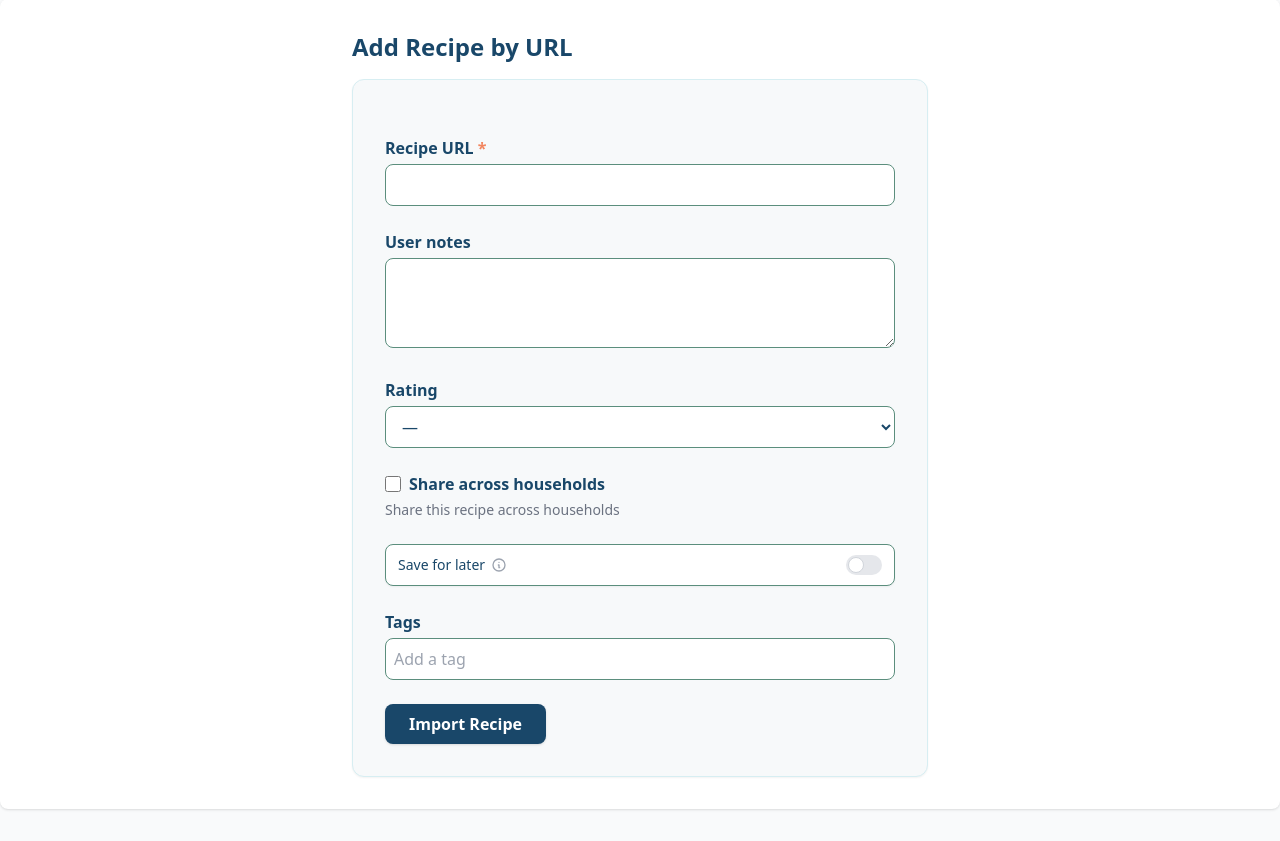
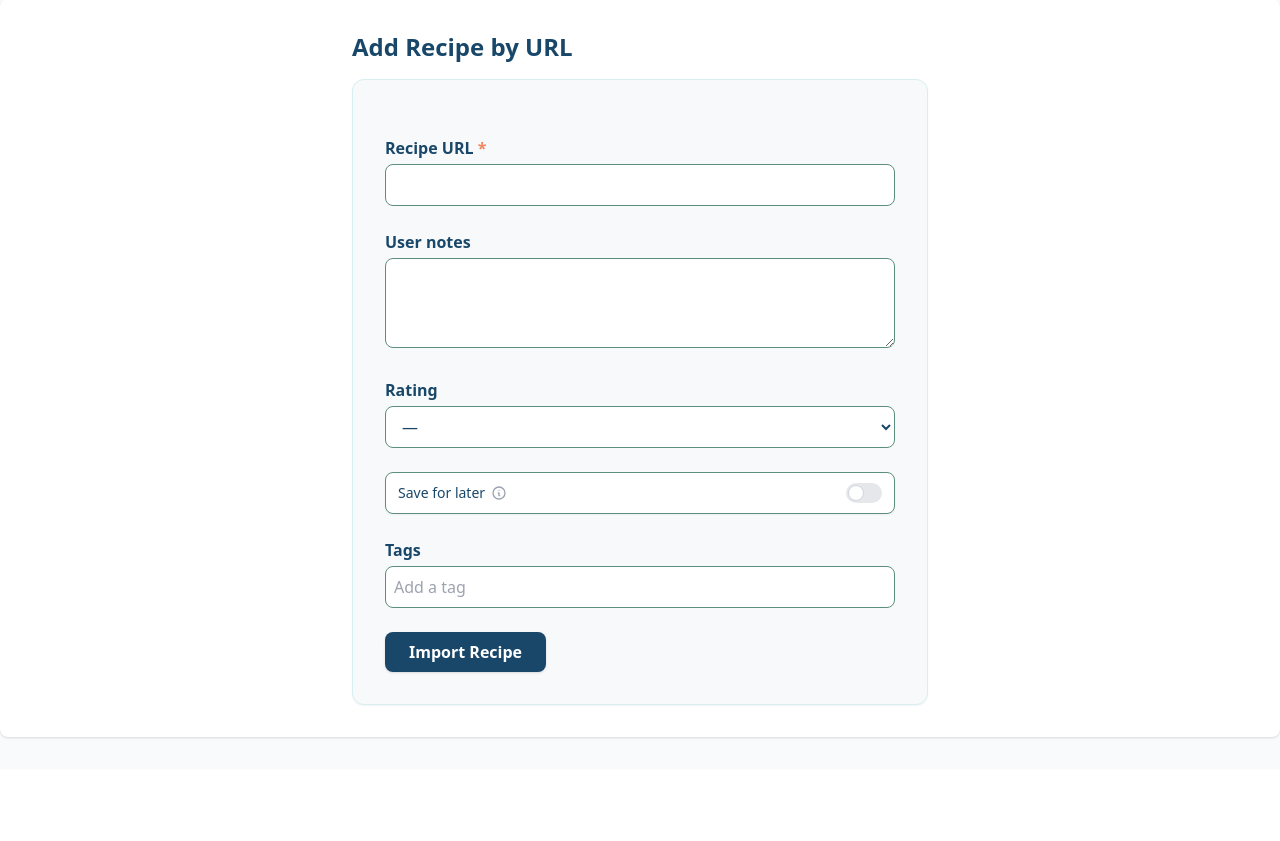
Before and after one commit to soehlert/KitchenClip, a Django app: page /add/ in a window 1280 px wide. Shown: the part 99-940 px from the top of the page. After the commit the page ends 838 px from the top, so only its background shows below. Run offline with Django 5.2, Linux system fonts and the light colour scheme; a user stored in the database is signed in; data comes from the database, SQL or seed files in the repository; data that the repository does not hold is empty; parts of the project's set-up code (start-up, migrations or seed data) failed here and were passed over; some libraries are stand-ins or nearby versions.

Commit message:
feat: default recipes to shared across households and remove windows hello text
- Default Recipe.is_shared to True and remove is_shared toggle from forms and UI
- Share all recipes to shared catalog by default while preserving strict household isolation
- Remove redundant 'Shared' badge from own recipe cards
- Remove Windows Hello references and text in authentication templates and test docs
- Alias /add/manual/ path to scratch create view
- Add migration 0019_alter_recipe_is_shared to update existing recipes

```diff
--- a/recipes/forms.py
+++ b/recipes/forms.py
@@ -47,7 +47,7 @@ class RecipeImportForm(forms.ModelForm):
 
     class Meta:
         model = Recipe
-        fields = ["original_url", "user_notes", "rating", "is_shared", "is_future"]
+        fields = ["original_url", "user_notes", "rating", "is_future"]
         labels = {
             "is_future": "Save for later",
         }
@@ -59,9 +59,6 @@ class RecipeImportForm(forms.ModelForm):
             "user_notes": forms.Textarea(attrs={
                 "class": "w-full px-3 py-2 border border-[#5B8E7D] rounded-lg bg-white focus:outline-none focus:ring-2 focus:ring-[#194769] text-[#194769]",
                 "rows": 3,
-            }),
-            "is_shared": forms.CheckboxInput(attrs={
-                "class": "w-4 h-4 text-[#194769] border-[#5B8E7D] rounded focus:ring-[#194769]"
             }),
             "is_future": forms.CheckboxInput(attrs={
                 "class": "w-4 h-4 text-[#194769] border-[#5B8E7D] rounded focus:ring-[#194769]"
@@ -134,7 +131,7 @@ class RecipeUpdateForm(forms.ModelForm):
             "title", "description", "original_url",
             "prep_time", "cook_time", "total_time", "servings",
             "rating", "instructions", "user_notes",
-            "image_url", "is_shared", "is_future"
+            "image_url", "is_future"
         ]
         labels = {
             "is_future": "Save for later",
@@ -176,9 +173,6 @@ class RecipeUpdateForm(forms.ModelForm):
             }),
             "image_url": forms.URLInput(attrs={
                 "class": "w-full px-3 py-2 border border-[#5B8E7D] rounded-lg bg-white focus:outline-none focus:ring-2 focus:ring-[#194769] text-[#194769]"
-            }),
-            "is_shared": forms.CheckboxInput(attrs={
-                "class": "w-4 h-4 text-[#194769] border-[#5B8E7D] rounded focus:ring-[#194769]"
             }),
             "is_future": forms.CheckboxInput(attrs={
                 "class": "w-4 h-4 text-[#194769] border-[#5B8E7D] rounded focus:ring-[#194769]"
@@ -380,7 +374,7 @@ class RecipeScratchForm(forms.ModelForm):
         model = Recipe
         fields = [
             "title", "description", "original_url", "rating", "image_url",
-            "prep_time", "cook_time", "total_time", "servings", "user_notes", "is_shared", "is_future"
+            "prep_time", "cook_time", "total_time", "servings", "user_notes", "is_future"
         ]
         widgets = {
             "title": forms.TextInput(attrs={
@@ -405,9 +399,6 @@ class RecipeScratchForm(forms.ModelForm):
             "servings": forms.NumberInput(attrs={
                 "class": "w-full px-3 py-2 border border-[#5B8E7D] rounded-lg bg-white focus:outline-none focus:ring-2 focus:ring-[#194769] text-[#194769]",
                 "min": "1"
-            }),
-            "is_shared": forms.CheckboxInput(attrs={
-                "class": "w-4 h-4 text-[#194769] border-[#5B8E7D] rounded focus:ring-[#194769]"
             }),
             "is_future": forms.CheckboxInput(attrs={
                 "class": "w-4 h-4 text-[#194769] border-[#5B8E7D] rounded focus:ring-[#194769]"
--- a/recipes/models.py
+++ b/recipes/models.py
@@ -1,5 +1,6 @@
 import hashlib
 import random
+import re
 import secrets
 from datetime import timedelta
 
@@ -275,7 +276,7 @@ class Recipe(models.Model):
         related_name='created_recipes'
     )
     is_shared = models.BooleanField(
-        default=False,
+        default=True,
         help_text="Share this recipe across households"
     )
     title = models.CharField(max_length=200)
@@ -422,11 +423,17 @@ class RecipeTag(models.Model):
         if existing:
             return existing
 
-        # If clean_name itself is formatted as a slug (e.g. 'comfort-food'), match by slug
+        # 2. If clean_name is formatted as a slug (e.g. 'mac-cheese' or 'gluten-free'), match by slug
         if clean_name.lower() == target_slug:
             existing_by_slug = cls.objects.filter(household=household, slug=target_slug).first()
             if existing_by_slug:
                 return existing_by_slug
+
+        # 3. Match whitespace and hyphen variations (e.g. 'Gluten Free' matching 'Gluten-Free')
+        normalized_clean = re.sub(r'[\s\-]+', ' ', clean_name).strip().lower()
+        for candidate in cls.objects.filter(household=household):
+            if re.sub(r'[\s\-]+', ' ', candidate.name).strip().lower() == normalized_clean:
+                return candidate
 
         # 2. Not found: create new tag
         tag_color = color or cls.get_unique_tag_color()
--- a/recipes/services.py
+++ b/recipes/services.py
@@ -118,7 +118,7 @@ class RecipeCloningService:
         cloned_recipe = Recipe.objects.create(
             household=target_household,
             created_by=target_user,
-            is_shared=False,
+            is_shared=True,
             title=source_recipe.title,
             description=source_recipe.description,
             original_url=target_url,
--- a/recipes/urls.py
+++ b/recipes/urls.py
@@ -13,6 +13,7 @@ urlpatterns = [
     path("add/scratch/", views.RecipeScratchCreateView.as_view(), name="scratch_add"),
     path("add/scratch/", views.RecipeScratchCreateView.as_view(), name="create_scratch"),
     path("add/scratch/", views.RecipeScratchCreateView.as_view(), name="manual_add"),
+    path("add/manual/", views.RecipeScratchCreateView.as_view()),
     path("<int:pk>/", views.RecipeDetailView.as_view(), name="detail_recipe"),
     path("<int:pk>/copy/", views.copy_recipe, name="copy_recipe"),
     path("<int:pk>/copy-duplicate/", views.copy_duplicate_recipe, name="copy_duplicate"),
--- a/recipes/views.py
+++ b/recipes/views.py
@@ -306,7 +306,6 @@ class RecipeCreateView(HouseholdLoginRequiredMixin, CreateView):
                 'rating': form.cleaned_data.get('rating'),
                 'tags': form.cleaned_data.get('tags', []),
                 'user_notes': form.cleaned_data.get('user_notes', ''),
-                'is_shared': form.cleaned_data.get('is_shared', False),
             }
             self.request.session.save()
 
@@ -397,7 +396,6 @@ class RecipeScratchCreateView(HouseholdLoginRequiredMixin, CreateView):
                 'rating': preserved_data.get('rating'),
                 'tags': preserved_data.get('tags', ''),
                 'user_notes': preserved_data.get('user_notes', ''),
-                'is_shared': preserved_data.get('is_shared', False),
             })
 
         return initial
--- a/templates/auth/invite.html
+++ b/templates/auth/invite.html
@@ -68,7 +68,7 @@
                 <span class="text-xs font-semibold uppercase tracking-wider text-[#5B8E7D] bg-[#5B8E7D]/10 px-2 py-0.5 rounded">Recommended</span>
                 <h3 class="text-sm font-semibold text-gray-900">Enroll Device Passkey</h3>
             </div>
-            <p class="text-xs text-gray-500 mb-4">Register TouchID, FaceID, or Windows Hello on this device for one-touch login.</p>
+            <p class="text-xs text-gray-500 mb-4">Register TouchID or FaceID on this device for one-touch login.</p>
 
             <button id="btn-register-passkey" type="button" class="w-full py-3 px-4 bg-[#194769] hover:bg-[#12334b] text-white font-medium rounded-xl transition-all shadow-sm flex items-center justify-center gap-2 cursor-pointer focus:outline-none focus:ring-2 focus:ring-[#194769]">
                 <svg xmlns="http://www.w3.org/2000/svg" fill="none" viewBox="0 0 24 24" stroke-width="1.75" stroke="currentColor" class="w-5 h-5">
--- a/templates/auth/login.html
+++ b/templates/auth/login.html
@@ -33,7 +33,7 @@
             </svg>
             <span id="btn-login-text">Sign in with Passkey</span>
         </button>
-        <p class="text-xs text-gray-500">TouchID, FaceID, or Windows Hello</p>
+        <p class="text-xs text-gray-500">TouchID or FaceID</p>
     </div>
 
     <!-- Unsupported Browser Notice -->
--- a/templates/recipes/recipe_detail.html
+++ b/templates/recipes/recipe_detail.html
@@ -7,9 +7,6 @@
   <!-- Title outside the card -->
   <div class="flex flex-wrap items-center justify-between gap-2 mb-4">
     <h1 class="text-3xl font-bold text-[#194769]">{{ recipe.title }}</h1>
-    {% if recipe.is_shared and is_own_recipe %}
-    <span class="inline-flex items-center px-3 py-1 rounded-full text-xs font-semibold bg-[#D7EEF2] text-[#194769]">Shared</span>
-    {% endif %}
   </div>
 
   {% if not is_own_recipe and recipe.household %}
--- a/templates/recipes/recipe_form.html
+++ b/templates/recipes/recipe_form.html
@@ -97,18 +97,6 @@
                 </div>
               </label>
             </div>
-            {% elif field.name == "is_shared" %}
-            <div class="mb-4">
-              <div class="flex items-center">
-                {{ field }}
-                <label for="{{ field.id_for_label }}" class="ml-2 block text-[#194769] font-semibold">
-                  Share across households
-                </label>
-              </div>
-              {% if field.help_text %}
-                <p class="text-sm text-gray-500 mt-1">{{ field.help_text }}</p>
-              {% endif %}
-            </div>
             {% else %}
             <div>
               <label for="{{ field.id_for_label }}" class="block text-[#194769] font-semibold mb-1">
--- a/templates/recipes/recipe_list.html
+++ b/templates/recipes/recipe_list.html
@@ -141,11 +141,6 @@
               <h3 class="text-base sm:text-lg font-semibold text-[#194769] hover:text-[#3798A9] transition-colors">
                 {{ recipe.title }}
               </h3>
-              {% if recipe.is_shared %}
-              <span class="inline-flex items-center px-2 py-0.5 rounded text-xs font-semibold bg-[#D7EEF2] text-[#194769] flex-shrink-0">
-                Shared
-              </span>
-              {% endif %}
             </div>
             <div class="flex flex-wrap gap-2 mb-3">
               {% if recipe.is_future %}
```
Also changed, not shown: TEST_INFRA.md (+1 -1 lines), recipes/tests/test_challenger_m3_empirical.py (+1 -1 lines), recipes/tests/test_challenger_m4_empirical.py (+1 -1 lines), recipes/tests/test_duplicate_alerts.py (+1 -1 lines), recipes/tests/test_sharing.py (+1 -1 lines), tests/e2e/conftest.py (+3 -0 lines), tests/e2e/test_multi_household_e2e.py (+3 -2 lines), recipes/migrations/0019_alter_recipe_is_shared.py (added).
